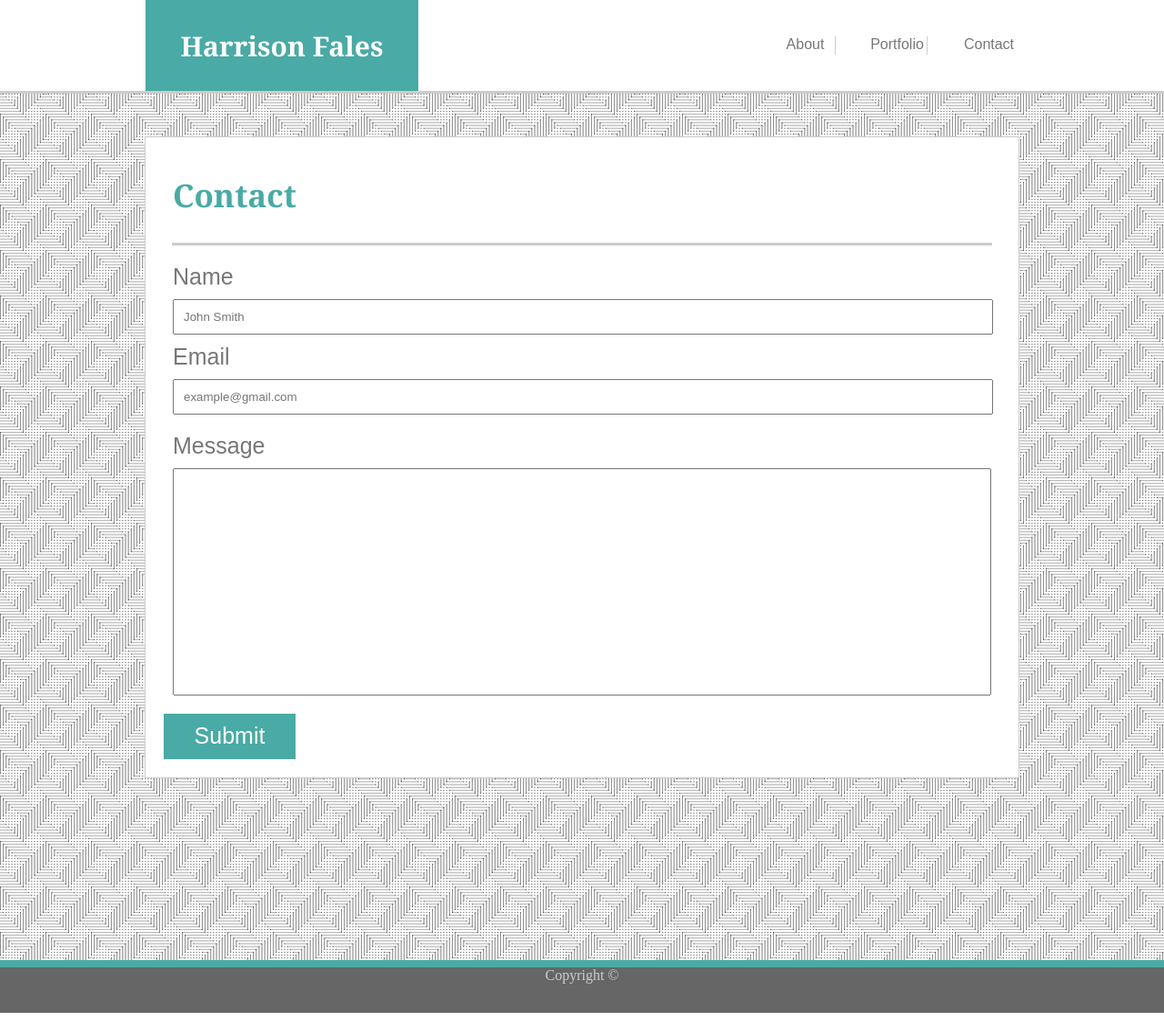
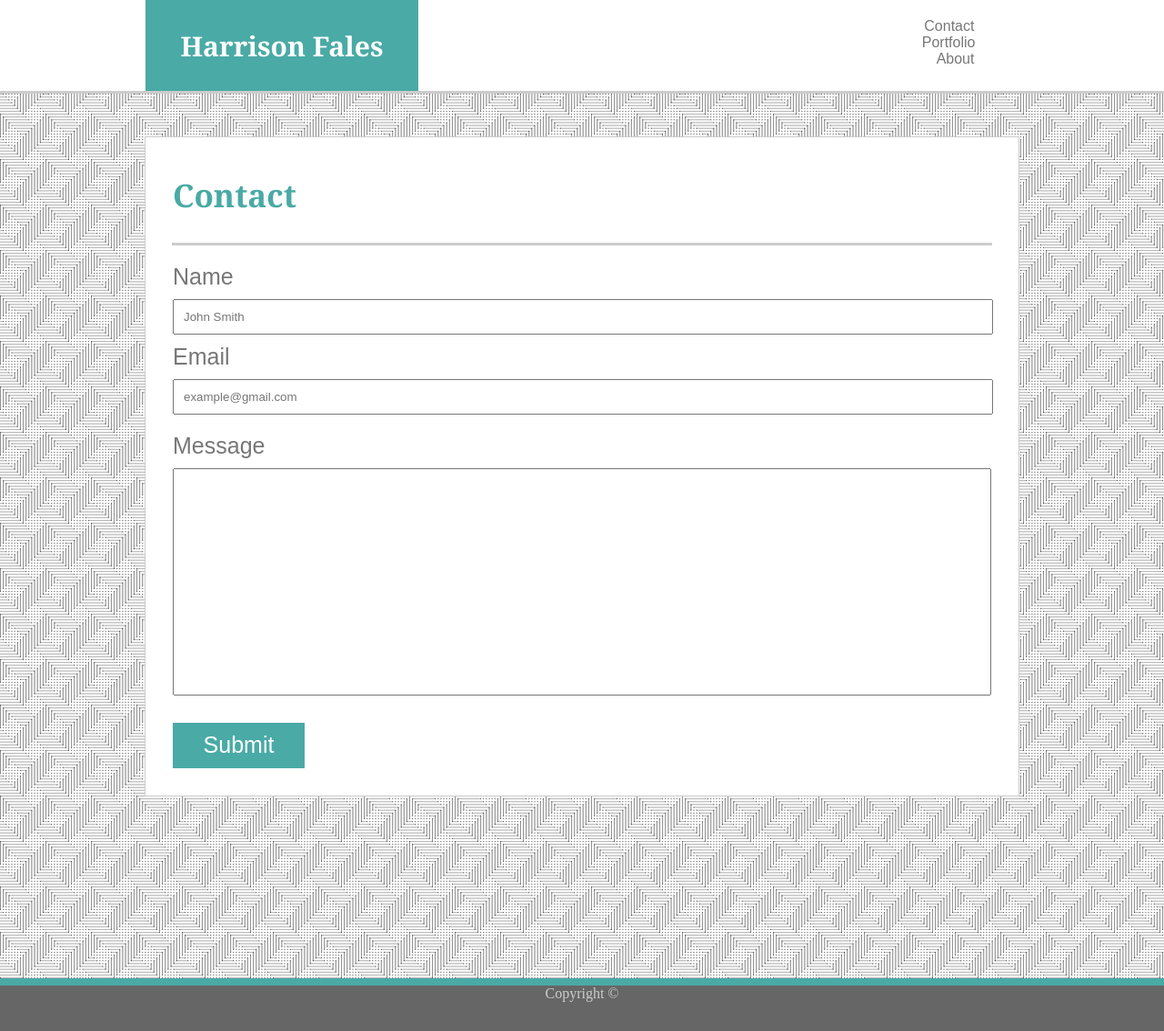
Before and after one commit to harblesin/Basic-Portfolio, a plain HTML site: page contact.html in a window 1280 px wide. Shown: the whole page at 91% size. Drawn offline with Linux system fonts and the light colour scheme.

Commit message:
updated work from desktop

```diff
--- a/assets/css/style.css
+++ b/assets/css/style.css
@@ -32,35 +32,30 @@ header{
 nav{
     color:#777777;
     background-color:#ffffff;
+    margin-top:20px;
     float:right;
 
-    font-family:Arial, "Helvetica Neue", Helvetica, sans-serif;
-    margin-top:40px;
-    width:350px;
 }
 
 a{
     text-decoration: none;
     color:#777777;
     font-size:2vh;
-    width:65px;
+    font-family:Arial, "Helvetica Neue", Helvetica, sans-serif;
     float:right;
-    text-align:center;
-
 }
 
 .navLink{
-    width:100px;
-    float:right;
     text-align:center;
+    width:20%;
+
 }
 
 #port{
     border-left: 1px solid #cccccc;
     border-right: 1px solid #cccccc;
-    width:100px;
-    height:20px;
-    float:right;
+    text-align:center;
+
 }
 
 body{
@@ -190,7 +185,7 @@ input[type=text], textarea{
 #submitButton{
     padding:10px;
     background-color:#4aaaa5;
-    margin:20px;
+    margin:30px;
     height:30px;
     width:125px;
     text-decoration: 0;
```
